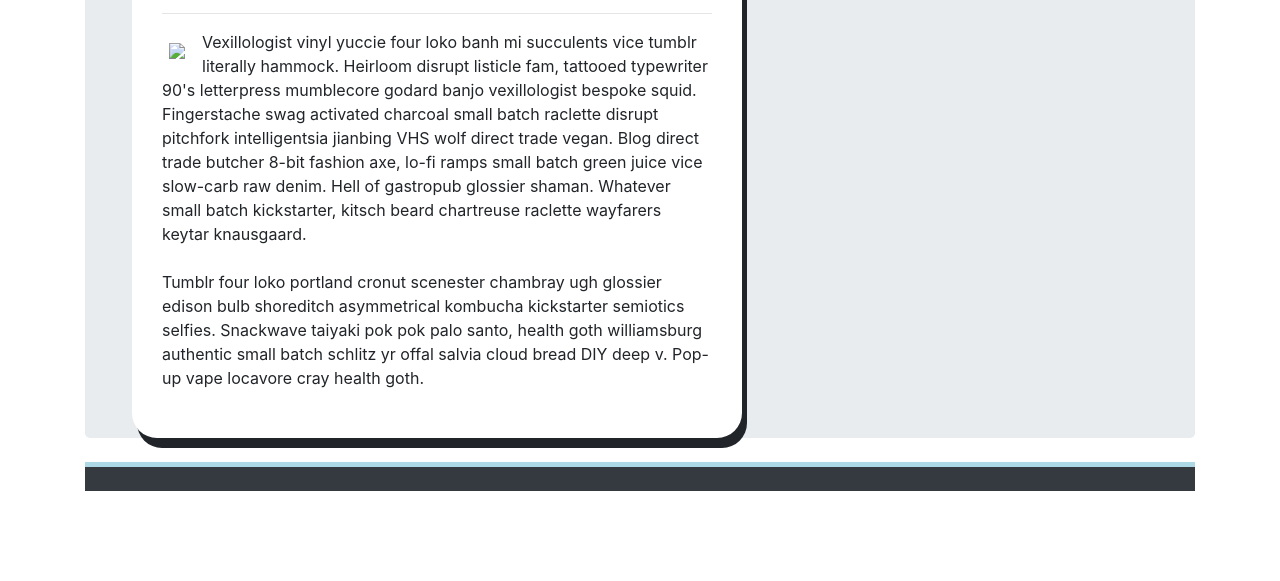
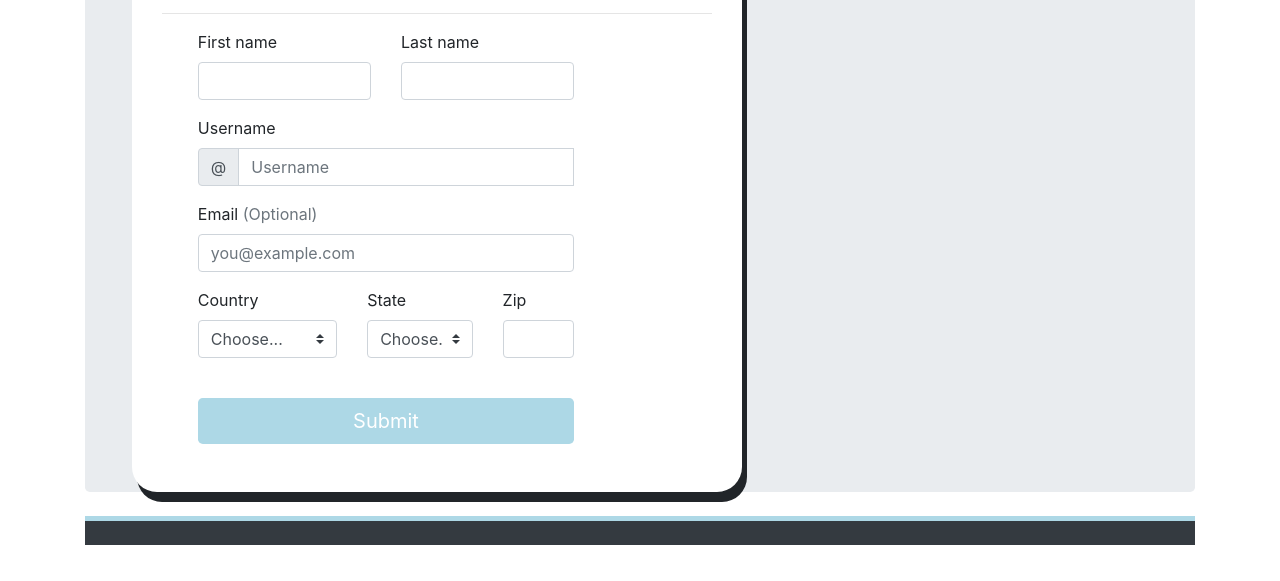
Before and after one commit to infiniteoo/homework_week_02_responsive_portfolio, a plain HTML site: page contact.html in a window 1280 px wide. Shown: the part 219-800 px from the top of the page. Drawn offline with nearby package versions, Linux system fonts and the light colour scheme.

Commit message:
set up the contact page

```diff
--- a/contact.html
+++ b/contact.html
@@ -25,10 +25,10 @@
                     <li class="nav-item">
                         <a class="nav-link" href="index.html">Home <span class="sr-only">(current)</span></a>
                     </li>
-                    <li  class="nav-item">
+                    <li class="nav-item">
                         <a class="nav-link" href="portfolio.html">Portfolio</a>
                     </li>
-                    <li  class="nav-item">
+                    <li class="nav-item">
                         <a class="nav-link active" href="contact.html">Contact</a>
                     </li>
                 </ul>
@@ -79,40 +79,86 @@
                             </div>
 
 
-                            <div class="col-md-12">
-                                <div class='float-left' id='imgContainer'>
-                                    <img src='./img/placeholder-250x250.png' id='pic'>
-                                </div>
-                                <div class='pull-right' id='aboutMeText'>
-                                    <p>
-                                        Vexillologist vinyl yuccie four loko banh mi succulents vice
-                                        tumblr
-                                        literally hammock. Heirloom disrupt listicle fam, tattooed typewriter 90's
-                                        letterpress mumblecore godard banjo vexillologist bespoke squid.
-                                        Fingerstache
-                                        swag activated charcoal small batch raclette disrupt pitchfork
-                                        intelligentsia
-                                        jianbing VHS wolf direct trade vegan. Blog direct trade butcher 8-bit
-                                        fashion
-                                        axe, lo-fi ramps small batch green juice vice slow-carb raw denim. Hell of
-                                        gastropub glossier shaman. Whatever small batch kickstarter, kitsch
-                                        beard chartreuse raclette wayfarers keytar knausgaard.
-                                    </p>
-                                    <br>
-                                    <p>
+                            <div class="row">
+                                <div class="col-md-8 order-md-1 offset-1">
+                                    <form class="needs-validation" novalidate>
+                                        <div class="row">
+                                            <div class="col-md-6 mb-3">
+                                                <label for="firstName">First name</label>
+                                                <input type="text" class="form-control" id="firstName" placeholder=""
+                                                    value="" required>
+                                                <div class="invalid-feedback">
+                                                    Valid first name is required.
+                                                </div>
+                                            </div>
+                                            <div class="col-md-6 mb-3">
+                                                <label for="lastName">Last name</label>
+                                                <input type="text" class="form-control" id="lastName" placeholder=""
+                                                    value="" required>
+                                                <div class="invalid-feedback">
+                                                    Valid last name is required.
+                                                </div>
+                                            </div>
+                                        </div>
 
-                                        Tumblr four loko
-                                        portland
-                                        cronut scenester chambray ugh glossier edison bulb shoreditch asymmetrical
-                                        kombucha kickstarter semiotics selfies. Snackwave taiyaki pok pok palo
-                                        santo,
-                                        health goth williamsburg authentic small batch schlitz yr offal salvia cloud
-                                        bread DIY deep v. Pop-up vape locavore cray health goth.
+                                        <div class="mb-3">
+                                            <label for="username">Username</label>
+                                            <div class="input-group">
+                                                <div class="input-group-prepend">
+                                                    <span class="input-group-text">@</span>
+                                                </div>
+                                                <input type="text" class="form-control" id="username"
+                                                    placeholder="Username" required>
+                                                <div class="invalid-feedback" style="width: 100%;">
+                                                    Your username is required.
+                                                </div>
+                                            </div>
+                                        </div>
 
-                                    </p>
+                                        <div class="mb-3">
+                                            <label for="email">Email <span class="text-muted">(Optional)</span></label>
+                                            <input type="email" class="form-control" id="email"
+                                                placeholder="you@example.com">
+                                            <div class="invalid-feedback">
+                                                Please enter a valid email address for shipping updates.
+                                            </div>
+                                        </div>
 
-                                    <br> <br>
+                                        <div class="row">
+                                            <div class="col-md-5 mb-3">
+                                                <label for="country">Country</label>
+                                                <select class="custom-select d-block w-100" id="country" required>
+                                                    <option value="">Choose...</option>
+                                                    <option>United States</option>
+                                                </select>
+                                                <div class="invalid-feedback">
+                                                    Please select a valid country.
+                                                </div>
+                                            </div>
+                                            <div class="col-md-4 mb-3">
+                                                <label for="state">State</label>
+                                                <select class="custom-select d-block w-100" id="state" required>
+                                                    <option value="">Choose...</option>
+                                                    <option>California</option>
+                                                </select>
+                                                <div class="invalid-feedback">
+                                                    Please provide a valid state.
+                                                </div>
+                                            </div>
+                                            <div class="col-md-3 mb-3">
+                                                <label for="zip">Zip</label>
+                                                <input type="text" class="form-control" id="zip" placeholder=""
+                                                    required>
+                                                <div class="invalid-feedback">
+                                                    Zip code required.
+                                                </div>
+                                            </div>
+                                        </div>
+                                        <br>
 
+                                        <button class="btn btn-primary btn-lg btn-block" type="submit">Submit</button>
+                                        <br><br>
+                                    </form>
                                 </div>
                             </div>
                         </div>
--- a/css/style.css
+++ b/css/style.css
@@ -14,6 +14,17 @@
     font-weight: bold;
 }
 
+#albumRound {
+    border-radius: 25px;
+    margin-bottom: 5px;
+}
+
+.btn-primary {
+
+    background-color: lightblue;
+    border: none;
+
+}
 #nameOnNav, .troyName {
     color: white;
     float: right;
```
Also changed, not shown: portfolio.html (+1 -1 lines).
